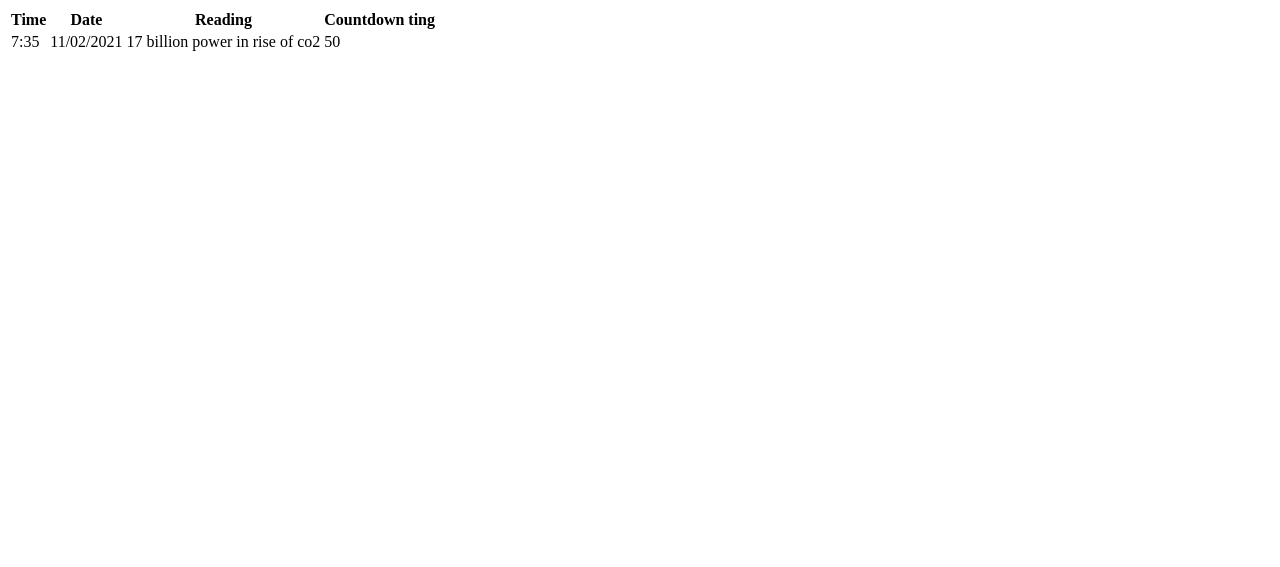
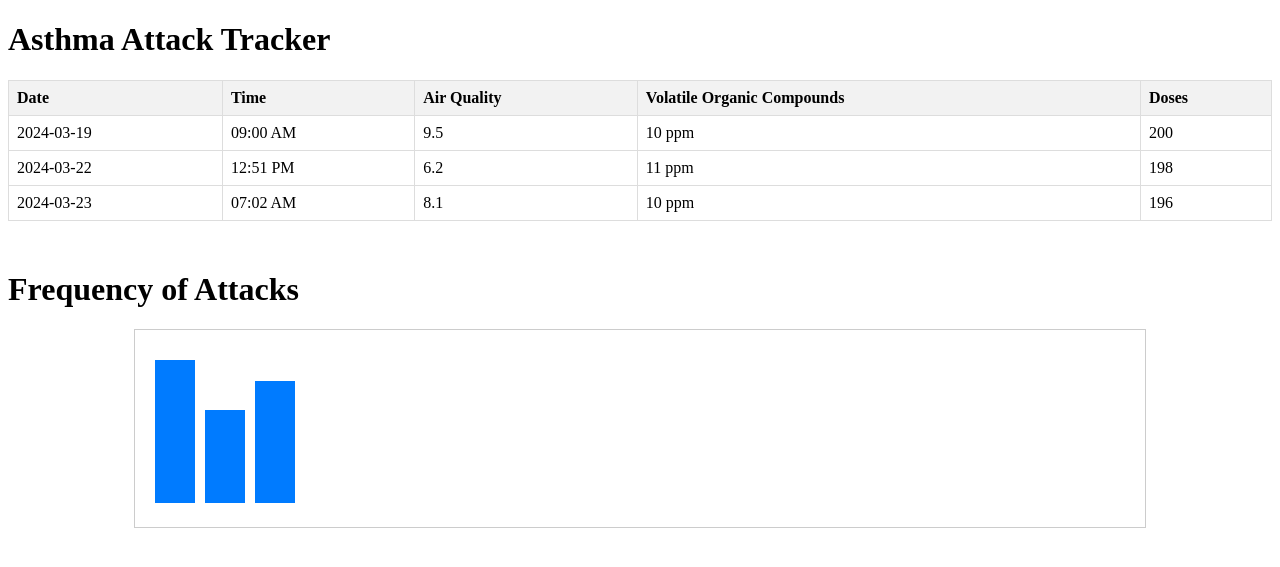
Before and after one commit to shhhannon/raspi-project, a Django app: page / in a window 1280 px wide. Shown: the top 567 px of the page. Run offline with Django 5.2, Linux system fonts and the light colour scheme.

Commit message:
Update welcome.html

```diff
--- a/assid/InhalerAid/templates/welcome.html
+++ b/assid/InhalerAid/templates/welcome.html
@@ -1,48 +1,144 @@
-<table>
-    <tr>
-      <th>Time</th>
-      <th>Date</th>
-      <th>Reading</th>
-      <th>Countdown ting</th>
-    </tr>
-    <tr>
-      <td>7:35</td>
-      <td>11/02/2021</td>
-      <td>17 billion power in rise of co2</td>
-      <td><!DOCTYPE html>
+<!DOCTYPE html>
 <html lang="en">
 <head>
     <meta charset="UTF-8">
     <meta name="viewport" content="width=device-width, initial-scale=1.0">
-        <title>Countdown Timer</title>
+    <title>Air Quality Bar Chart</title>
+    <style>
+        /* Styles for the bar chart */
+        .chart {
+            width: 80%;
+            margin: 20px auto;
+            border: 1px solid #ccc;
+            padding: 20px;
+            box-sizing: border-box;
+            position: relative;
+        }
+
+        .bar {
+            background-color: #007bff;
+            display: inline-block;
+            width: 40px;
+            margin-right: 10px;
+            position: relative;
+        }
+
+        /* Additional styles for labels */
+        .label {
+            margin-top: 10px;
+            text-align: center;
+        }
+
+        .x-axis-label {
+            text-align: center;
+            margin-top: 10px;
+        }
+
+        .y-axis-label {
+            position: absolute;
+            top: 0;
+            right: -60px;
+            transform: translate(0%, -50%);
+        }
+
+        .x-axis-label div, .y-axis-label div {
+            margin-top: 5px;
+        }
+	/* Style to add space */
+        .space {
+            margin-bottom: 50px;
+        }
+        table {
+            width: 100%;
+            border-collapse: collapse;
+        }
+        th, td {
+            border: 1px solid #ddd;
+            padding: 8px;
+            text-align: left;
+        }
+        th {
+            background-color: #f2f2f2;
+        }
+    </style>
 </head>
 <body>
-            <div id="countdown"></div>
 
-            <script src="countdown.js"></script>
-        </body>
-        </html></td>
+<!-- Table -->
+<h1>Asthma Attack Tracker</h1>
+<table id="data-table">
+    <thead>
+        <tr>
+            <th>Date</th>
+            <th>Time</th>
+            <th>Air Quality</th>
+            <th>Volatile Organic Compounds</th>
+            <th>Doses</th>
         </tr>
+    </thead>
+    <tbody>
+        <tr>
+            <td>2024-03-19</td>
+            <td>09:00 AM</td>
+            <td>9.5</td>
+            <td>10 ppm</td>
+            <td>200</td>
+        </tr>
+        <tr>
+            <td>2024-03-22</td>
+            <td>12:51 PM</td>
+            <td>6.2</td>
+            <td>11 ppm</td>
+            <td>198</td>
+        </tr>
+        <tr>
+            <td>2024-03-23</td>
+            <td>07:02 AM</td>
+            <td>8.1</td>
+            <td>10 ppm</td>
+            <td>196</td>
+        </tr>
+        <!-- Add more rows as needed -->
+    </tbody>
 </table>
+
+<div class="space"></div> <!-- Add space here -->
+
+<!-- Bar Chart Container -->
+<h1>Frequency of Attacks</h1>
+<div id="bar-chart" class="chart">
+    <div class="x-axis-label">
+    </div>
+    <div class="y-axis-label">
+    </div>
+</div>
+
 <script>
-  // Set the initial countdown value
-let countdownValue = 60;
+    // Function to create the bar chart
+    function createBarChart() {
+        var table = document.getElementById("data-table");
+        var rows = table.getElementsByTagName("tr");
 
-// Function to update the countdown display
-function updateCountdown() {
-    // Display the countdown value in the HTML element with id "countdown"
-    document.getElementById('countdown').textContent = countdownValue;
+        // Skip header row
+        for (var i = 1; i < rows.length; i++) {
+            var cols = rows[i].getElementsByTagName("td");
+            var date = cols[0].innerText;
+            var airQuality = cols[2].innerText; // Assuming air quality is in the third column
 
-    // Decrement the countdown value by 2
-    countdownValue -= 2;
+            // Create bar element
+            var bar = document.createElement("div");
+            bar.className = "bar";
+            bar.style.height = (parseFloat(airQuality) * 15) + "px"; // Scale air quality for height
+            bar.title = date + " " + airQuality;
 
-    // Check if countdown has reached 0
-    if (countdownValue <= 0) {
-        clearInterval(timer); // Stop the countdown when it reaches 0
-        document.getElementById('countdown').textContent = 'Countdown Finished';
+            // Append bar to chart container
+            document.getElementById("bar-chart").appendChild(bar);
         }
     }
 
-// Update the countdown display every second
-let timer = setInterval(updateCountdown, 1000);
+    // Call the function to create the bar chart
+    createBarChart();
 </script>
+
+</body>
+</html>
```
Lines whose indentation alone changed are shown as unchanged.
